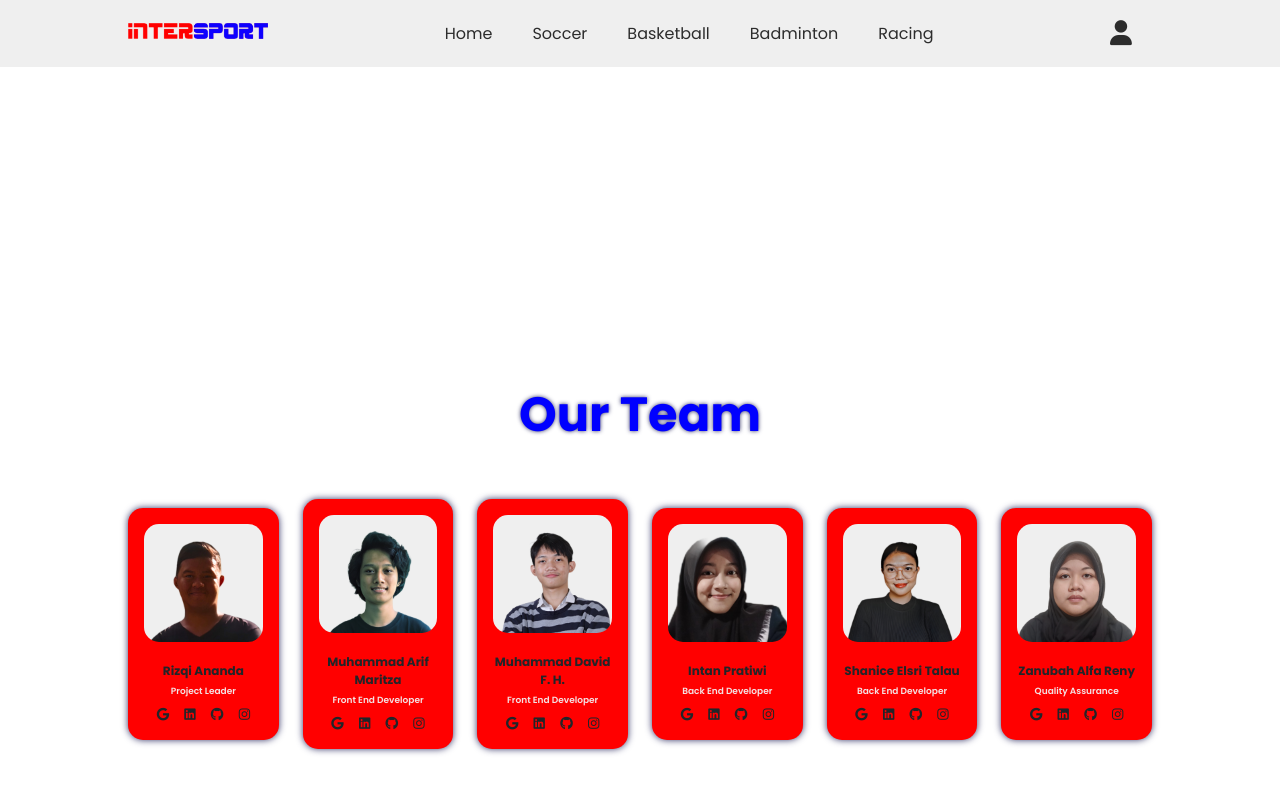
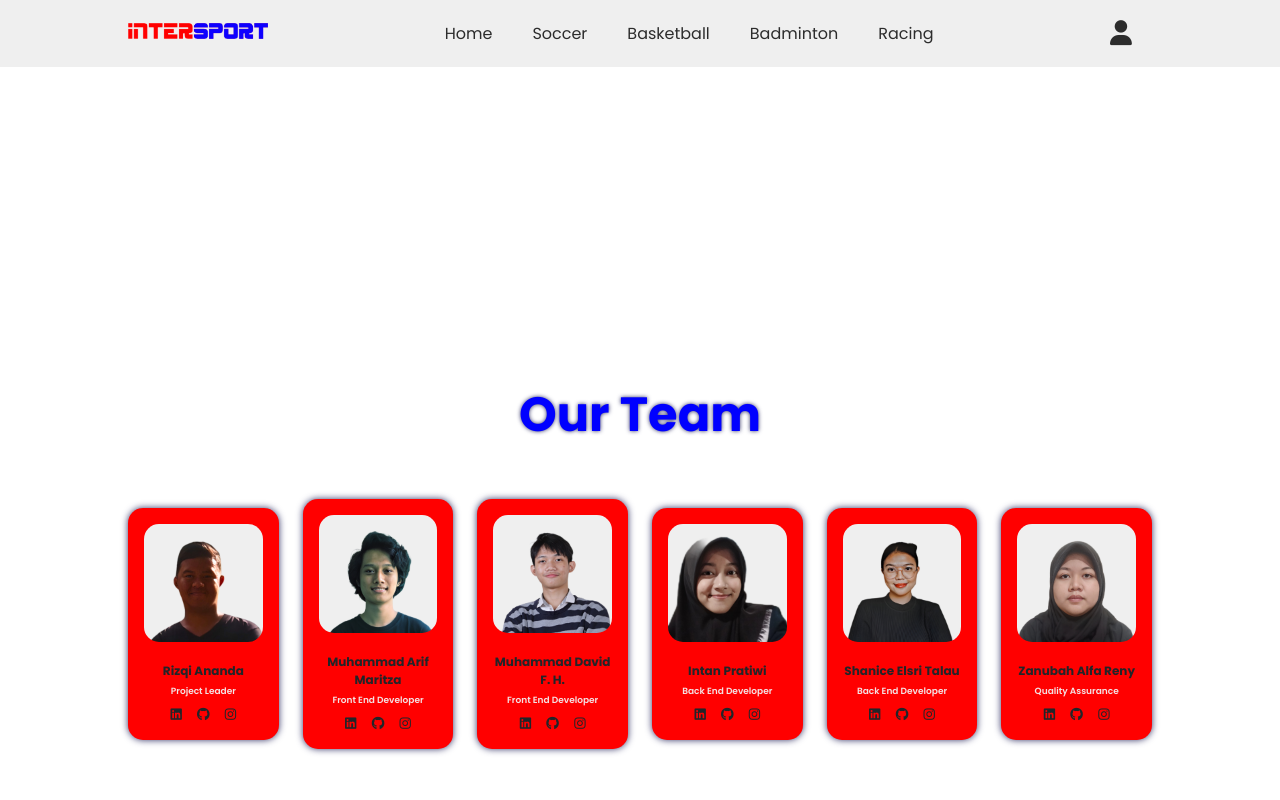
Before and after one commit to Kampus-Merdeka-Software-Engineering/FE-2-bandung-32, a plain HTML site: page Team.html in a window 1280 px wide. Shown: the top 800 px of the page. Drawn offline with nearby package versions, Linux system fonts and the light colour scheme.

Commit message:
delete yang tidak perlu

```diff
--- a/Team.html
+++ b/Team.html
@@ -52,99 +52,6 @@
       <div class="products2" id="parent-product"></div>
     </section>
 
-    <!-- <div class="main-profile">
-      <div class="profile-card">
-        <div class="img-team">
-          <img src="./image/Profile3.png" alt="David" />
-        </div>
-        <div class="caption">
-          <h3>Muhammad David F. H.</h3>
-          <p>Front End Developer</p>
-          <div class="social-links">
-            <a href="#"><i class="fab fa-google"></i></a>
-            <a href="#"><i class="fab fa-linkedin"></i></a>
-            <a href="#"><i class="fab fa-github"></i></a>
-            <a href="#"><i class="fab fa-instagram"></i></a>
-          </div>
-        </div>
-      </div>
-      <div class="profile-card">
-        <div class="img-team">
-          <img src="./image/Profile3.png" alt="David" />
-        </div>
-        <div class="caption">
-          <h3>Muhammad David F. H.</h3>
-          <p>Front End Developer</p>
-          <div class="social-links">
-            <a href="#"><i class="fab fa-google"></i></a>
-            <a href="#"><i class="fab fa-linkedin"></i></a>
-            <a href="#"><i class="fab fa-github"></i></a>
-            <a href="#"><i class="fab fa-instagram"></i></a>
-          </div>
-        </div>
-      </div>
-      <div class="profile-card">
-        <div class="img-team">
-          <img src="./image/Profile3.png" alt="David" />
-        </div>
-        <div class="caption">
-          <h3>Muhammad David F. H.</h3>
-          <p>Front End Developer</p>
-          <div class="social-links">
-            <a href="#"><i class="fab fa-google"></i></a>
-            <a href="#"><i class="fab fa-linkedin"></i></a>
-            <a href="#"><i class="fab fa-github"></i></a>
-            <a href="#"><i class="fab fa-instagram"></i></a>
-          </div>
-        </div>
-      </div>
-      <div class="profile-card">
-        <div class="img-team">
-          <img src="./image/Profile3.png" alt="David" />
-        </div>
-        <div class="caption">
-          <h3>Muhammad David F. H.</h3>
-          <p>Front End Developer</p>
-          <div class="social-links">
-            <a href="#"><i class="fab fa-google"></i></a>
-            <a href="#"><i class="fab fa-linkedin"></i></a>
-            <a href="#"><i class="fab fa-github"></i></a>
-            <a href="#"><i class="fab fa-instagram"></i></a>
-          </div>
-        </div>
-      </div>
-      <div class="profile-card">
-        <div class="img-team">
-          <img src="./image/Profile3.png" alt="David" />
-        </div>
-        <div class="caption">
-          <h3>Muhammad David F. H.</h3>
-          <p>Front End Developer</p>
-          <div class="social-links">
-            <a href="#"><i class="fab fa-google"></i></a>
-            <a href="#"><i class="fab fa-linkedin"></i></a>
-            <a href="#"><i class="fab fa-github"></i></a>
-            <a href="#"><i class="fab fa-instagram"></i></a>
-          </div>
-        </div>
-      </div>
-      <div class="profile-card">
-        <div class="img-team">
-          <img src="./image/Profile3.png" alt="David" />
-        </div>
-        <div class="caption">
-          <h3>Muhammad David F. H.</h3>
-          <p>Front End Developer</p>
-          <div class="social-links">
-            <a href="#"><i class="fab fa-google"></i></a>
-            <a href="#"><i class="fab fa-linkedin"></i></a>
-            <a href="#"><i class="fab fa-github"></i></a>
-            <a href="#"><i class="fab fa-instagram"></i></a>
-          </div>
-        </div>
-      </div>
-    </div> -->
-
     <section class="team">
       <div class="center">
         <h1>Our Team</h1>
@@ -156,7 +63,6 @@
           <h3>Rizqi Ananda</h3>
           <h5>Project Leader</h5>
           <div class="social-links">
-            <a href="#"><i class="fab fa-google"></i></a>
             <a href="#"><i class="fab fa-linkedin"></i></a>
             <a href="#"><i class="fab fa-github"></i></a>
             <a href="#"><i class="fab fa-instagram"></i></a>
@@ -167,7 +73,6 @@
           <h3>Muhammad Arif Maritza</h3>
           <h5>Front End Developer</h5>
           <div class="social-links">
-            <a href="arifmaritza@gmail.com" target="_blank"><i class="fab fa-google"></i></a>
             <a href="https://www.linkedin.com/in/arifmaritza/" target="_blank"><i class="fab fa-linkedin"></i></a>
             <a href="https://github.com/arifmaritza" target="_blank"><i class="fab fa-github"></i></a>
             <a href="https://www.instagram.com/mariftza/" target="_blank"><i class="fab fa-instagram"></i></a>
@@ -178,7 +83,6 @@
           <h3>Muhammad David F. H.</h3>
           <h5>Front End Developer</h5>
           <div class="social-links">
-            <a href="dferdian11@gmail.com" target="_blank"><i class="fab fa-google"></i></a>
             <a href="http://www.linkedin.com/in/davidferdian" target="_blank"><i class="fab fa-linkedin"></i></a>
             <a href="https://github.com/davidferdian13" target="_blank"><i class="fab fa-github"></i></a>
             <a href="https://www.instagram.com/david_f.h/" target="_blank"><i class="fab fa-instagram"></i></a>
@@ -189,7 +93,6 @@
           <h3>Intan Pratiwi</h3>
           <h5>Back End Developer</h5>
           <div class="social-links">
-            <a href="intanpratiwi006570@gmail.com"><i class="fab fa-google" target="_blank"></i></a>
             <a href="https://www.linkedin.com/in/intan-pratiwi-973658259/" target="_blank"><i class="fab fa-linkedin"></i></a>
             <a href="https://github.com/IntanPratiwii" target="_blank"><i class="fab fa-github"></i></a>
             <a href="https://www.instagram.com/tan.intane/" target="_blank"><i class="fab fa-instagram"></i></a>
@@ -200,7 +103,6 @@
           <h3>Shanice Elsri Talau</h3>
           <h5>Back End Developer</h5>
           <div class="social-links">
-            <a href="shaniceelsri@gmail.com" target="_blank"><i class="fab fa-google"></i></a>
             <a href="https://www.linkedin.com/in/shaniceelsritalau" target="_blank"><i class="fab fa-linkedin"></i></a>
             <a href="https://github.com/Shanice07" target="_blank"><i class="fab fa-github"></i></a>
             <a href="https://www.instagram.com/shaniceelsri/" target="_blank"><i class="fab fa-instagram"></i></a>
@@ -211,7 +113,6 @@
           <h3>Zanubah Alfa Reny</h3>
           <h5>Quality Assurance</h5>
           <div class="social-links">
-            <a href="zanubahreny@gmail.com" target="_blank"><i class="fab fa-google"></i></a>
             <a href="https://www.linkedin.com/in/zanubah-alfa-reny-181208253?utm_source=share&utm_campaign=share_via&utm_content=profile&utm_medium=android_app" target="_blank"><i class="fab fa-linkedin"></i></a>
             <a href="https://github.com/Zanubahreny" target="_blank"><i class="fab fa-github"></i></a>
             <a href="https://www.instagram.com/alfa_reny/" target="_blank"><i class="fab fa-instagram"></i></a>
```
Also changed, not shown: css/Style.css (+0 -82 lines).
